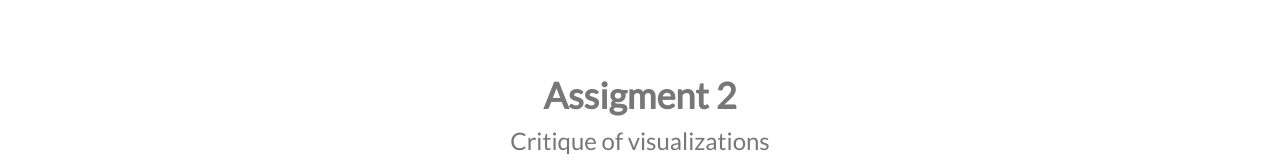
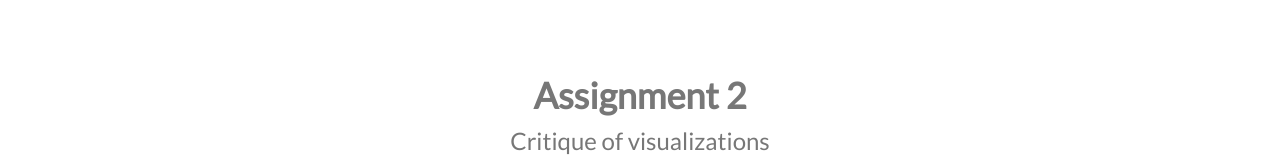
Before and after one commit to zack0411/HASS-assignment2, a plain HTML site: page index.html in a window 1280 px wide. Shown: the top 167 px of the page. Drawn offline with nearby package versions, Linux system fonts and the light colour scheme.

Commit message:
Update index.html

```diff
--- a/index.html
+++ b/index.html
@@ -45,7 +45,7 @@
     <div class="w3-padding-64 w3-content{max-device-width} w3-container" id="example1">
 
         <div class="w3-row">
-            <h1 class="w3-center"><b>Assigment 2</b></h1>
+            <h1 class="w3-center"><b>Assignment 2</b></h1>
             <h3 class="w3-center">Critique of visualizations</h3>
             <br>
         </div>
```
